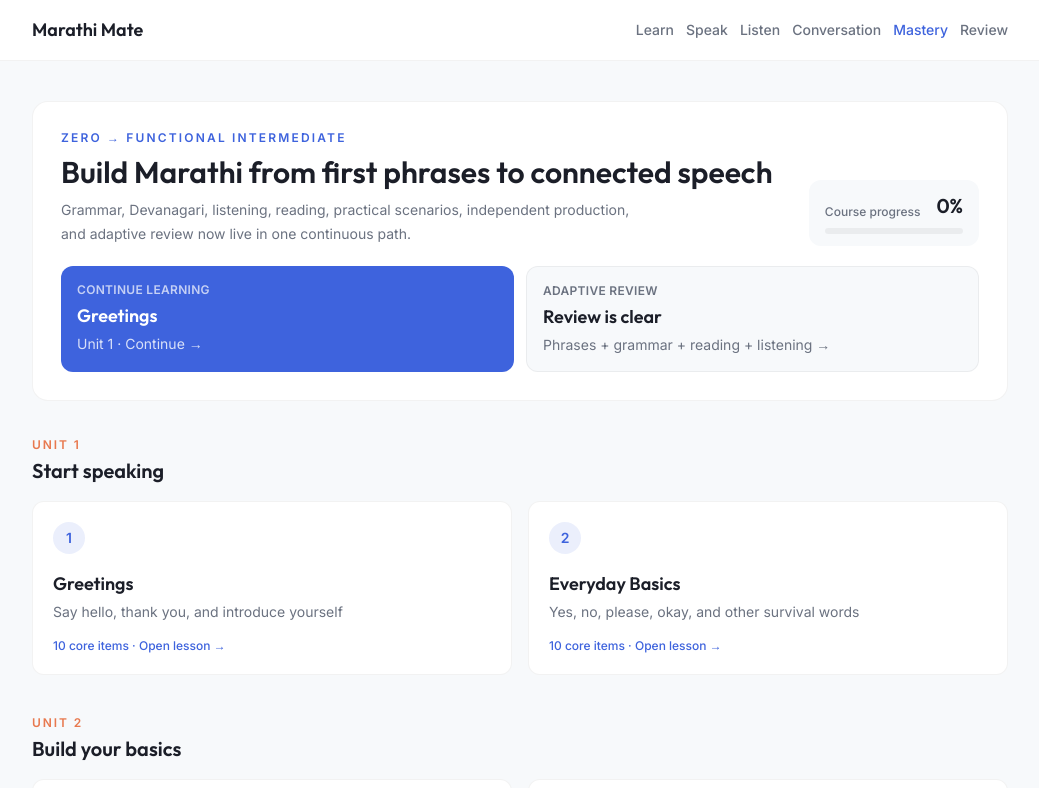
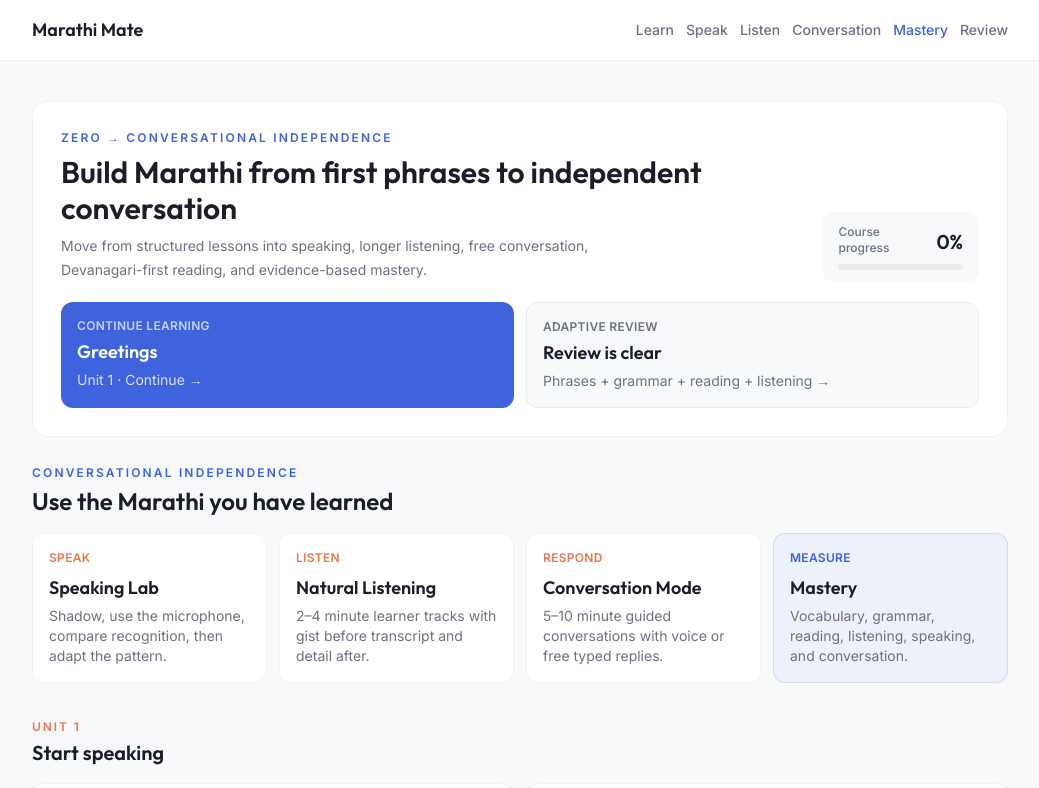
Before and after one commit to sushan5140/Raghay, a Next.js app: page / in a window 1280 px wide. Shown: the top 788 px of the page, without its empty margins (120-1159 px from the left). Built offline with nearby package versions, Linux system fonts and the light colour scheme.

Commit message:
Add conversational independence systems to learning path

```diff
--- a/components/LearningPath.tsx
+++ b/components/LearningPath.tsx
@@ -68,13 +68,13 @@ export default function LearningPath({ lessons }: { lessons: Lesson[] }) {
         <div className="flex flex-col gap-5 sm:flex-row sm:items-end sm:justify-between">
           <div>
             <p className="text-xs font-semibold uppercase tracking-[0.18em] text-primary">
-              Zero → functional intermediate
+              Zero → conversational independence
             </p>
             <h1 className="mt-2 font-display text-3xl font-semibold text-ink">
-              Build Marathi from first phrases to connected speech
+              Build Marathi from first phrases to independent conversation
             </h1>
             <p className="mt-2 max-w-xl text-sm leading-6 text-muted">
-              Grammar, Devanagari, listening, reading, practical scenarios, independent production, and adaptive review now live in one continuous path.
+              Move from structured lessons into speaking, longer listening, free conversation, Devanagari-first reading, and evidence-based mastery.
             </p>
           </div>
 
@@ -109,6 +109,33 @@ export default function LearningPath({ lessons }: { lessons: Lesson[] }) {
               {dueCount ? `${dueCount} items due` : "Review is clear"}
             </p>
             <p className="mt-1 text-sm text-muted">Phrases + grammar + reading + listening →</p>
+          </Link>
+        </div>
+      </section>
+
+      <section className="mt-7">
+        <p className="text-xs font-semibold uppercase tracking-[0.18em] text-primary">Conversational independence</p>
+        <h2 className="mt-1 font-display text-2xl font-semibold text-ink">Use the Marathi you have learned</h2>
+        <div className="mt-4 grid gap-3 sm:grid-cols-2 lg:grid-cols-4">
+          <Link href="/speaking" className="rounded-xl border border-black/5 bg-white p-4 transition hover:border-primary/25">
+            <p className="text-xs font-semibold uppercase tracking-wide text-terracotta">Speak</p>
+            <p className="mt-2 font-display text-lg font-semibold text-ink">Speaking Lab</p>
+            <p className="mt-1 text-sm leading-5 text-muted">Shadow, use the microphone, compare recognition, then adapt the pattern.</p>
+          </Link>
+          <Link href="/listening" className="rounded-xl border border-black/5 bg-white p-4 transition hover:border-primary/25">
+            <p className="text-xs font-semibold uppercase tracking-wide text-terracotta">Listen</p>
+            <p className="mt-2 font-display text-lg font-semibold text-ink">Natural Listening</p>
+            <p className="mt-1 text-sm leading-5 text-muted">2–4 minute learner tracks with gist before transcript and detail after.</p>
+          </Link>
+          <Link href="/conversation" className="rounded-xl border border-black/5 bg-white p-4 transition hover:border-primary/25">
+            <p className="text-xs font-semibold uppercase tracking-wide text-terracotta">Respond</p>
+            <p className="mt-2 font-display text-lg font-semibold text-ink">Conversation Mode</p>
+            <p className="mt-1 text-sm leading-5 text-muted">5–10 minute guided conversations with voice or free typed replies.</p>
+          </Link>
+          <Link href="/mastery" className="rounded-xl border border-primary/15 bg-primary/5 p-4 transition hover:border-primary/30">
+            <p className="text-xs font-semibold uppercase tracking-wide text-primary">Measure</p>
+            <p className="mt-2 font-display text-lg font-semibold text-ink">Mastery</p>
+            <p className="mt-1 text-sm leading-5 text-muted">Vocabulary, grammar, reading, listening, speaking, and conversation.</p>
           </Link>
         </div>
       </section>
```
